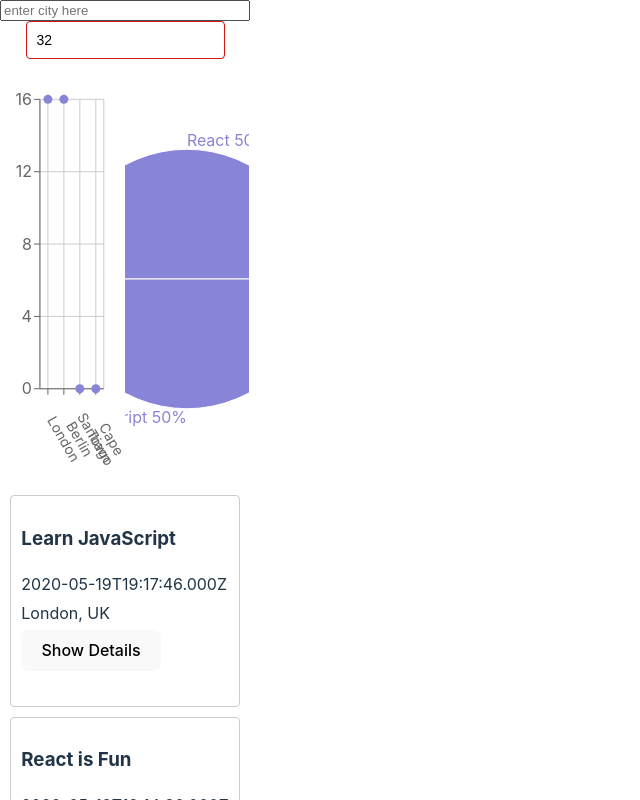
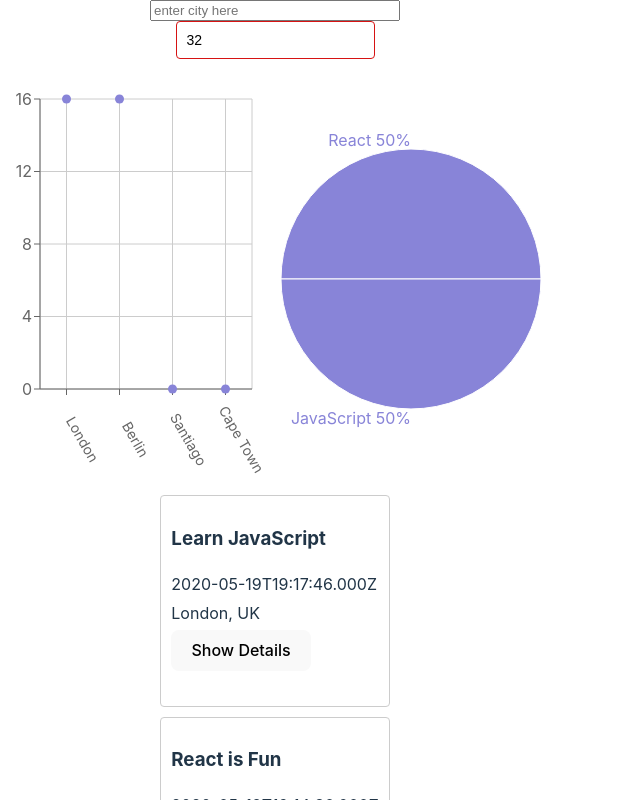
Before and after one commit to dwyertyrell/meet-app, a React (Vite) app: page / in a window 1280 px wide. Shown: the top 800 px of the page, without its empty margins (0-640 px from the left). Built offline with nearby package versions, Linux system fonts and the light colour scheme.

Commit message:
fix:  removed the overlapping of the charts in .charts-container
correctly fitted the charts into <div className='charts-container'/>  without overlapping

```diff
--- a/src/App.css
+++ b/src/App.css
@@ -103,7 +103,8 @@ input[type="number"] {
   display: grid;
   grid-template-columns: 1fr 1fr;
   width: 100%;
-  max-width: 900px
+  max-width: 1200px;
+  min-width: 550px
 }
 
 @media (max-width: 768px) {
```
